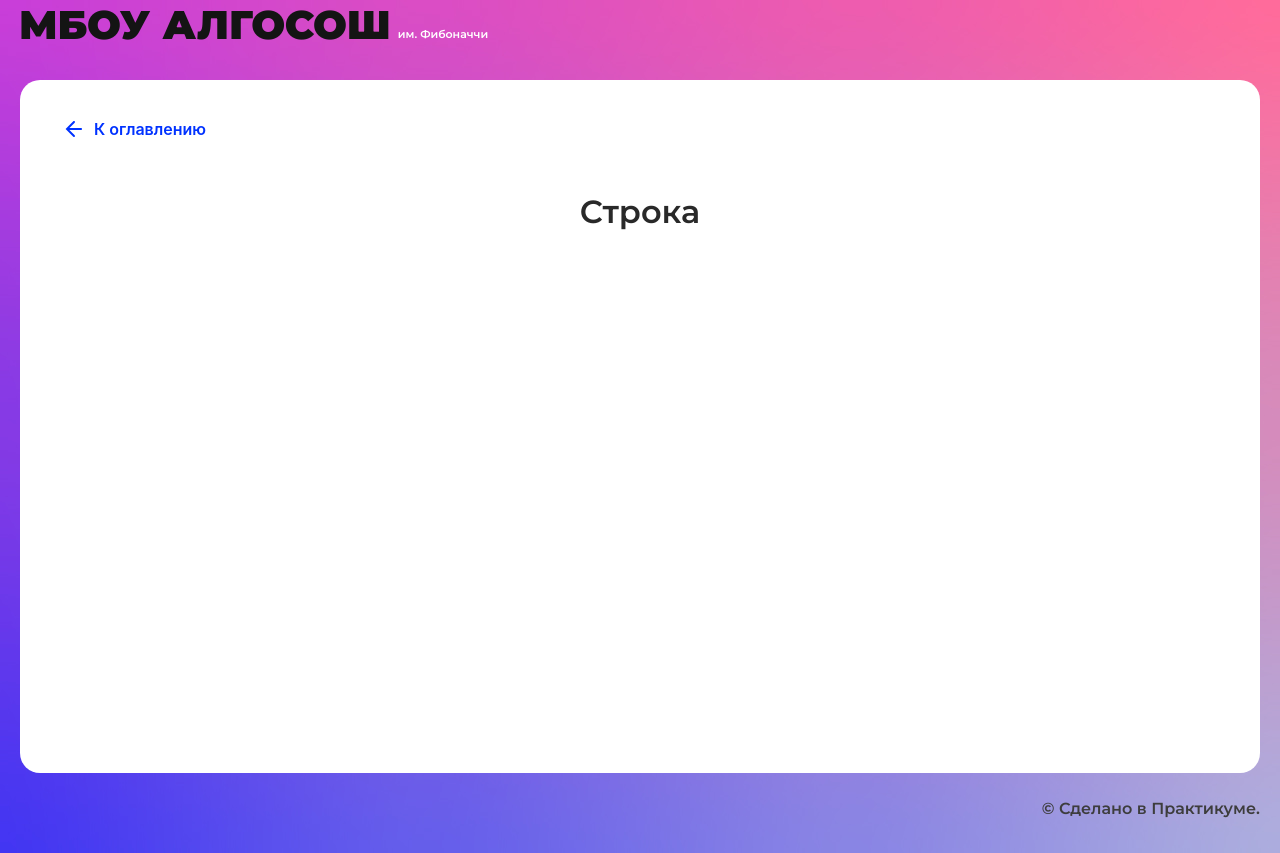
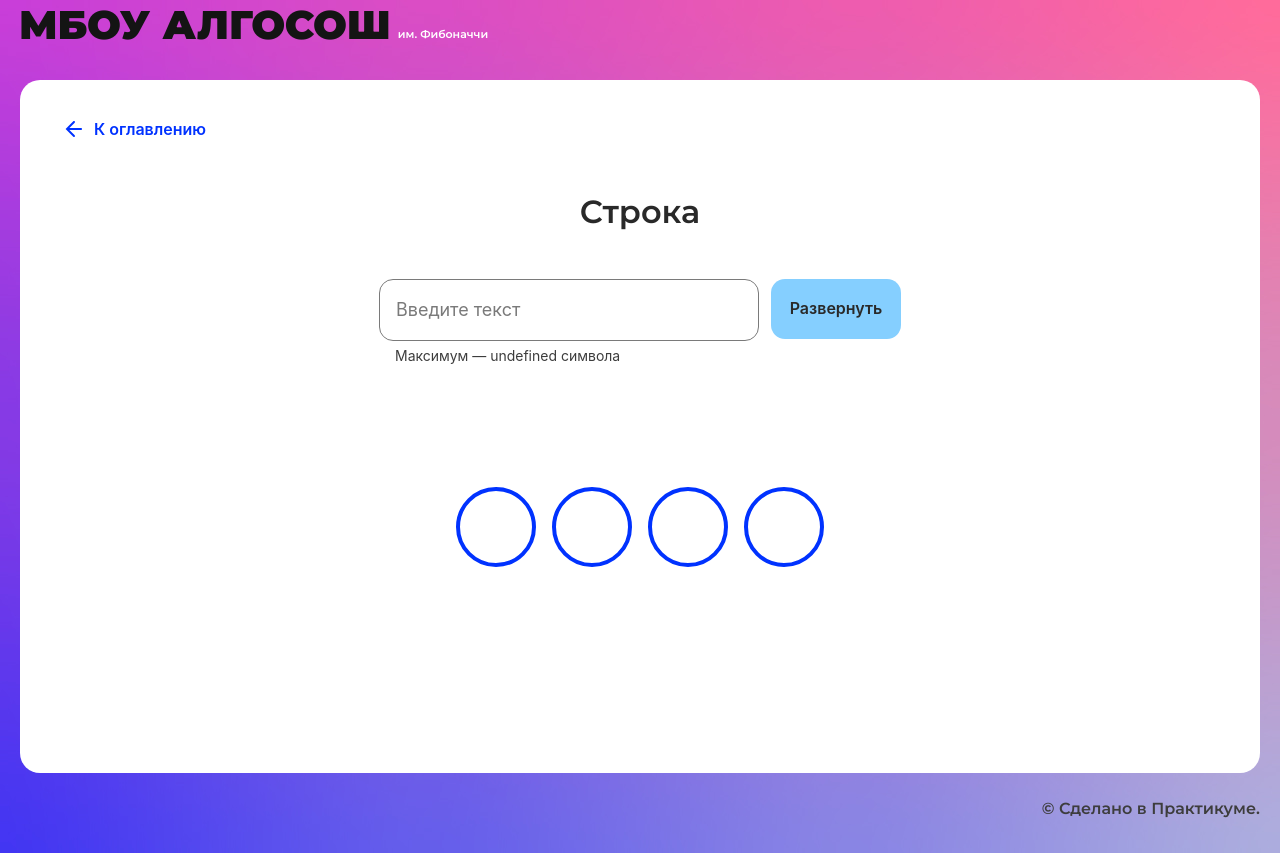
Before and after one commit to AndreiKolosov/algososh, a React (Create React App) app: page /recursion in a window 1280 px wide. Built offline with nearby package versions, Linux system fonts and the light colour scheme.

Commit message:
feat: string solution murkup

```diff
--- /dev/null
+++ b/src/components/string/string.module.css
@@ -0,0 +1,16 @@
+.form {
+  grid-area: form;
+  display: flex;
+  gap: 0 12px;
+  max-width: 522px;
+  width: 100%;
+}
+
+.list {
+  grid-area: visual;
+  padding: 72px 0 0 0;
+  margin: 0;
+  list-style: none;
+  display: flex;
+  gap: 0 16px;
+}
--- a/src/components/string/string.tsx
+++ b/src/components/string/string.tsx
@@ -1,10 +1,33 @@
 import React from "react";
+import styles from './string.module.css';
+import { Button } from '../ui/button/button';
+import { Circle } from '../ui/circle/circle';
+import { Input } from '../ui/input/input';
 import { SolutionLayout } from "../ui/solution-layout/solution-layout";
 
 export const StringComponent: React.FC = () => {
+
+
   return (
     <SolutionLayout title="Строка">
-
+      <form className={styles.form}>
+        <Input isLimitText />
+        <Button text="Развернуть" />
+      </form>
+      <ul className={styles.list}>
+        <li>
+          <Circle />
+        </li>
+        <li>
+          <Circle />
+        </li>
+        <li>
+          <Circle />
+        </li>
+        <li>
+          <Circle />
+        </li>
+      </ul>
     </SolutionLayout>
   );
 };
--- a/src/components/ui/solution-layout/solution-layout.module.css
+++ b/src/components/ui/solution-layout/solution-layout.module.css
@@ -44,3 +44,14 @@
 .link {
   text-decoration: none;
 }
+
+.solution {
+  display: grid;
+  justify-items: center;
+  align-items: start;
+  gap: 48px 0;
+  grid-template-columns: 1fr;
+  grid-template-areas:
+  'form'
+  'visual';
+}
--- a/src/components/ui/solution-layout/solution-layout.tsx
+++ b/src/components/ui/solution-layout/solution-layout.tsx
@@ -32,7 +32,9 @@ export const SolutionLayout: React.FC<SolutionLayoutProps> = ({
         <h3 className={`text text_type_h3 text_color_h3 ${styles.cardTitle}`}>
           {title}
         </h3>
-        {children}
+        <div className={styles.solution}>
+          {children}
+        </div>
       </div>
       <p
         className={`text text_type_column text_color_input mt-14 ${styles.copyright}`}
```
Also changed, not shown: 2 other files (tests, documents, lock files or other folders).
